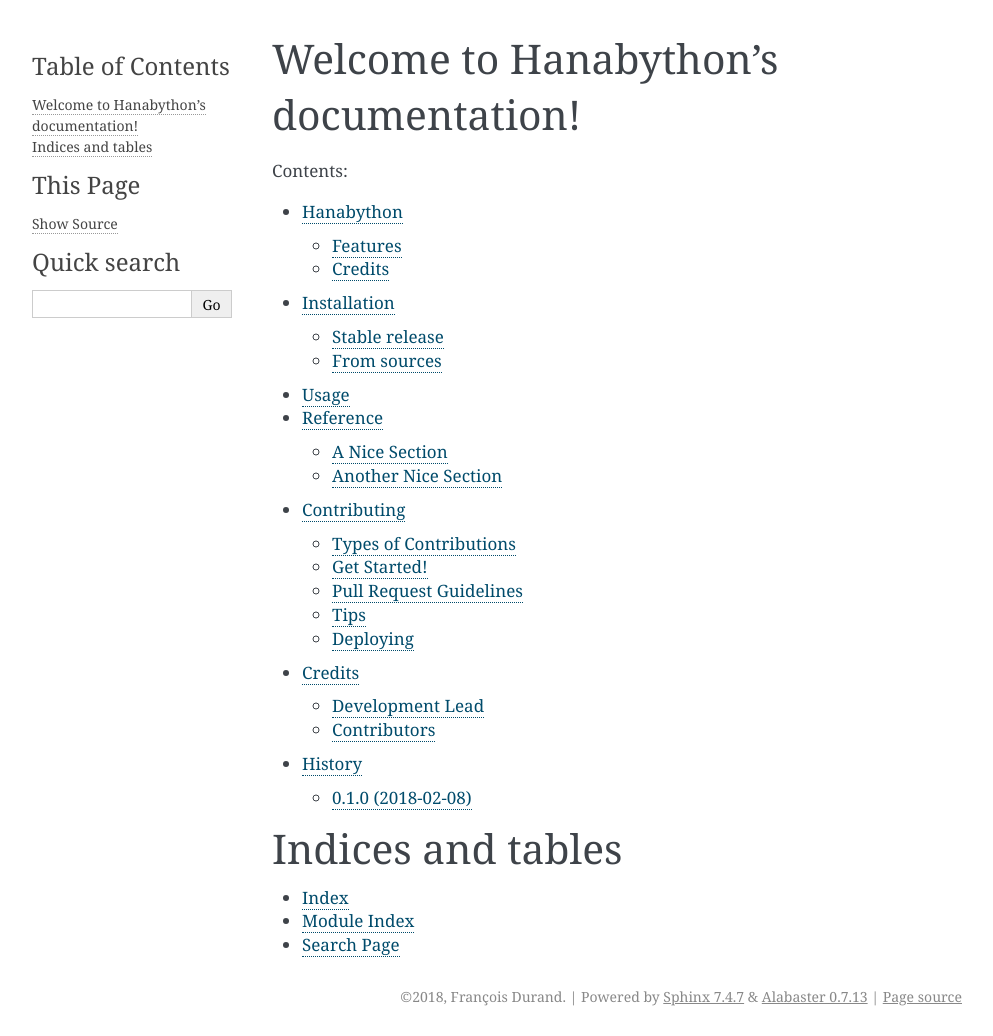
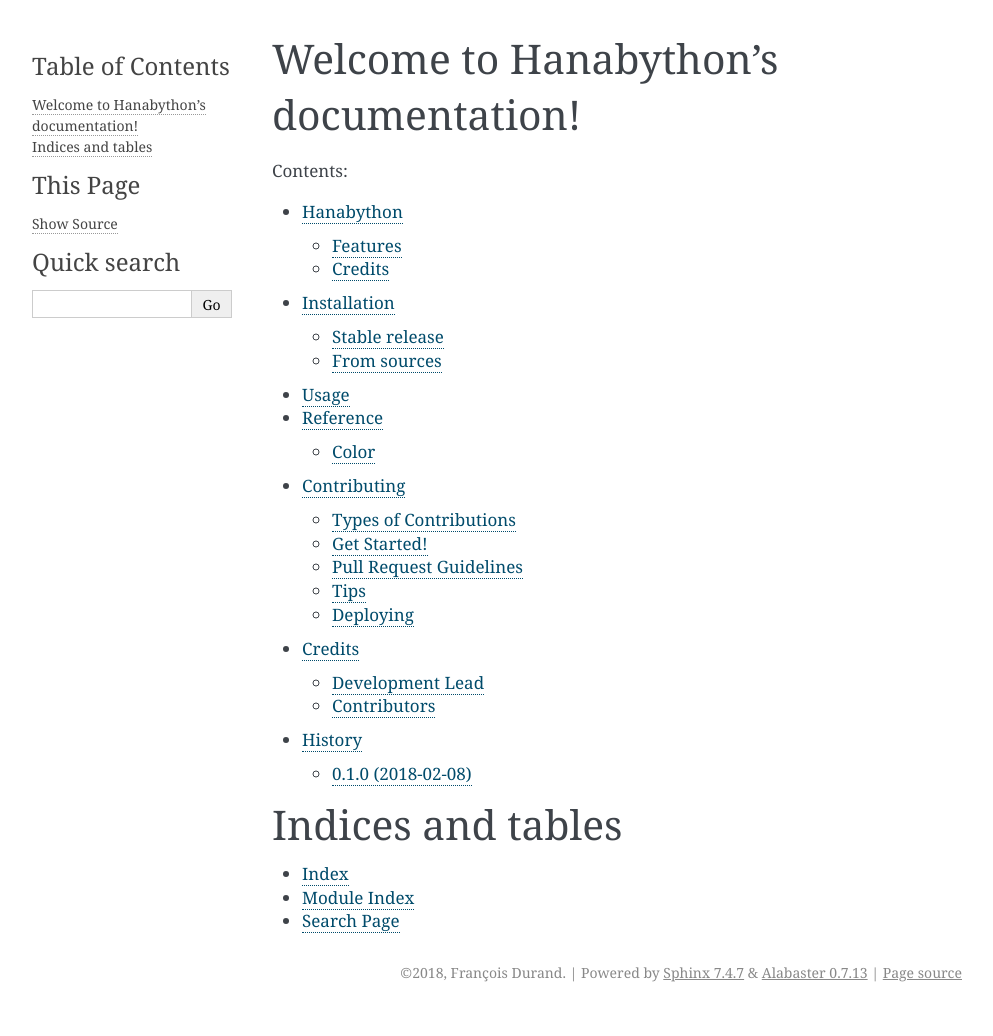
Before and after one commit to francois-durand/hanabython, a Sphinx documentation site: the page built from docs/index.rst, in a window 1280 px wide. Shown: the whole page, without its empty margins (148-1141 px from the left). Built offline with Sphinx 7.4.7, drawn with Linux system fonts in a browser that asks for light colours; pages that are not in the unit, such as notebooks, are missing from menus; after the commit the page ends 1012 px from its top, so only the background shows below that.

Commit message:
Move defined colors to class attributes

```diff
--- a/docs/reference.rst
+++ b/docs/reference.rst
@@ -2,14 +2,8 @@
 Reference
 =========
 
-A Nice Section
---------------
+Color
+-----
 
-.. autoclass:: hanabython.MyClass
+.. autoclass:: hanabython.Color
     :members:
-
-Another Nice Section
---------------------
-
-.. autoclass:: hanabython.MyClass2
-    :members:
--- a/hanabython/__init__.py
+++ b/hanabython/__init__.py
@@ -8,3 +8,5 @@ __version__ = '0.1.0'
 
 from MyClass import MyClass
 from MyClass2 import MyClass2
+import PrintColor
+from Color import Color
```
Also changed, not shown: 1 other file.
